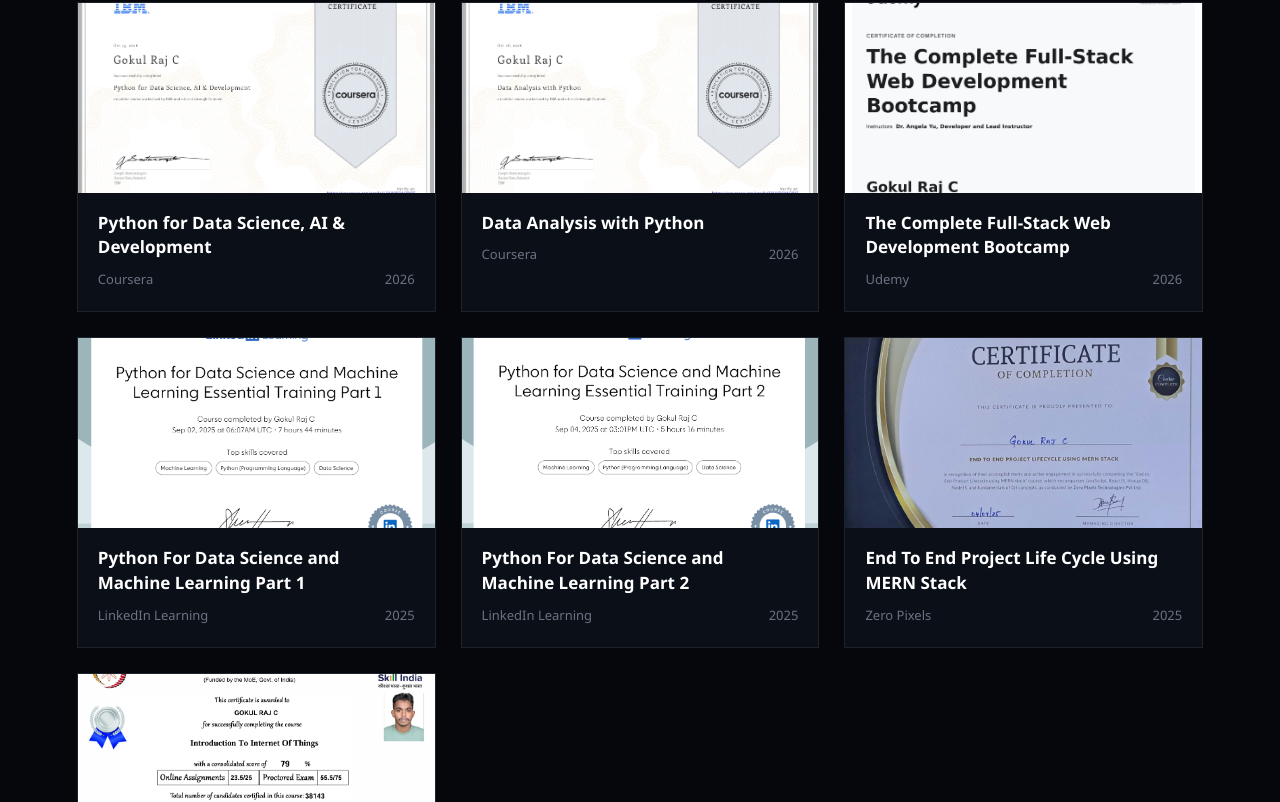
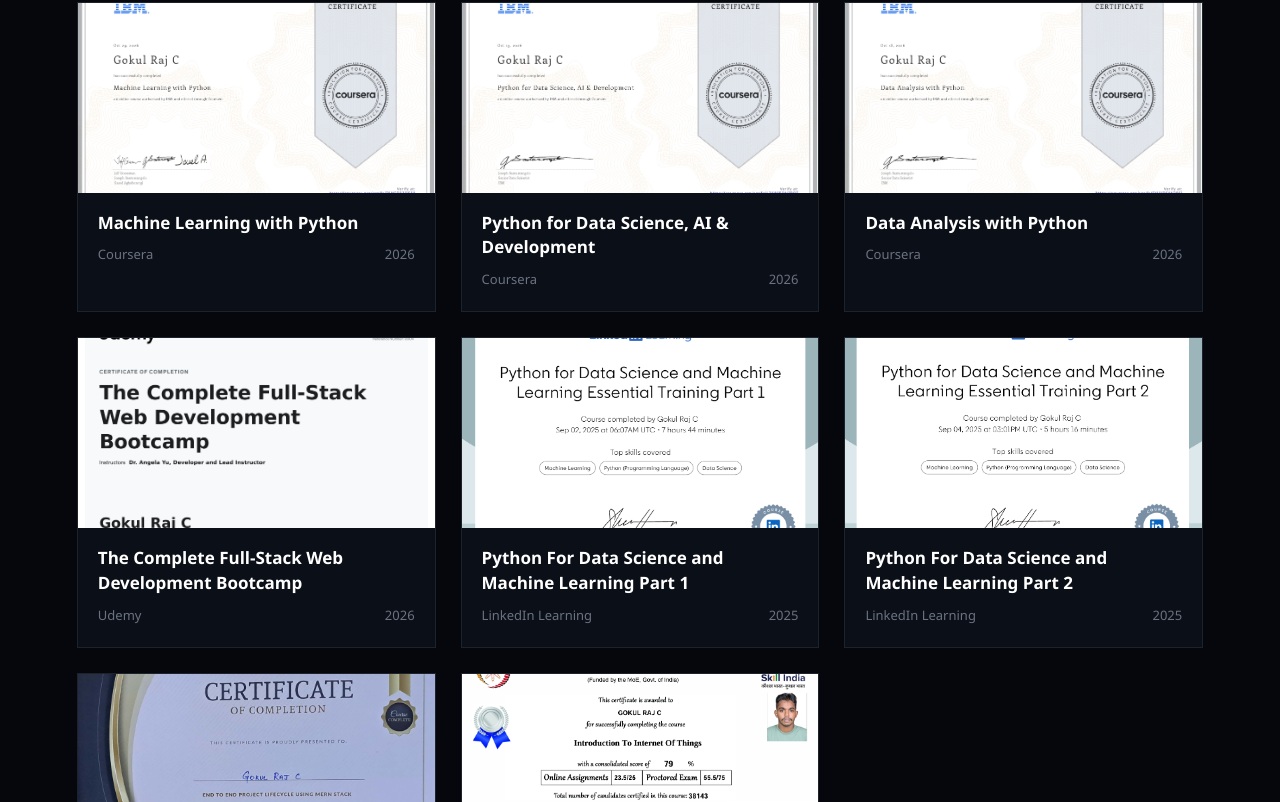
Before and after one commit to gokul-raj-c/portfolio, a React (Vite) app: page / in a window 1280 px wide. Shown: the part 4999-5801 px from the top of the page. Built offline with nearby package versions, Linux system fonts and the light colour scheme.

Commit message:
certifications

```diff
--- a/src/App.jsx
+++ b/src/App.jsx
@@ -151,7 +151,7 @@
 // --- IMAGE IMPORTS (Placeholders) ---
 import python_ai from './assets/certificate/python_ai_datascience.jpg';
 import data_analysis from './assets/certificate/data_analysis.jpg';
-//import db_datascience from './assets/certificate/db_datascience.jpg';
+import machine_learning from './assets/certificate/machine_learning.jpg';
 import python_datascience_p1 from './assets/certificate/python_datascience_p1.png';
 import python_datascience_p2 from './assets/certificate/python_datascience_p2.png';
 import fullstack_web from './assets/certificate/fullstack_web.jpg'
@@ -165,6 +165,12 @@
 
 // --- DATA: CERTIFICATES ---
 const CERTIFICATES = [
+  {
+    title: "Machine Learning with Python",
+    issuer: "Coursera",
+    date: "2026",
+    image: machine_learning
+  },
   {
     title: "Python for Data Science, AI & Development",
     issuer: "Coursera",
```
Also changed, not shown: src/assets/certificate/machine_learning.jpg (added).
